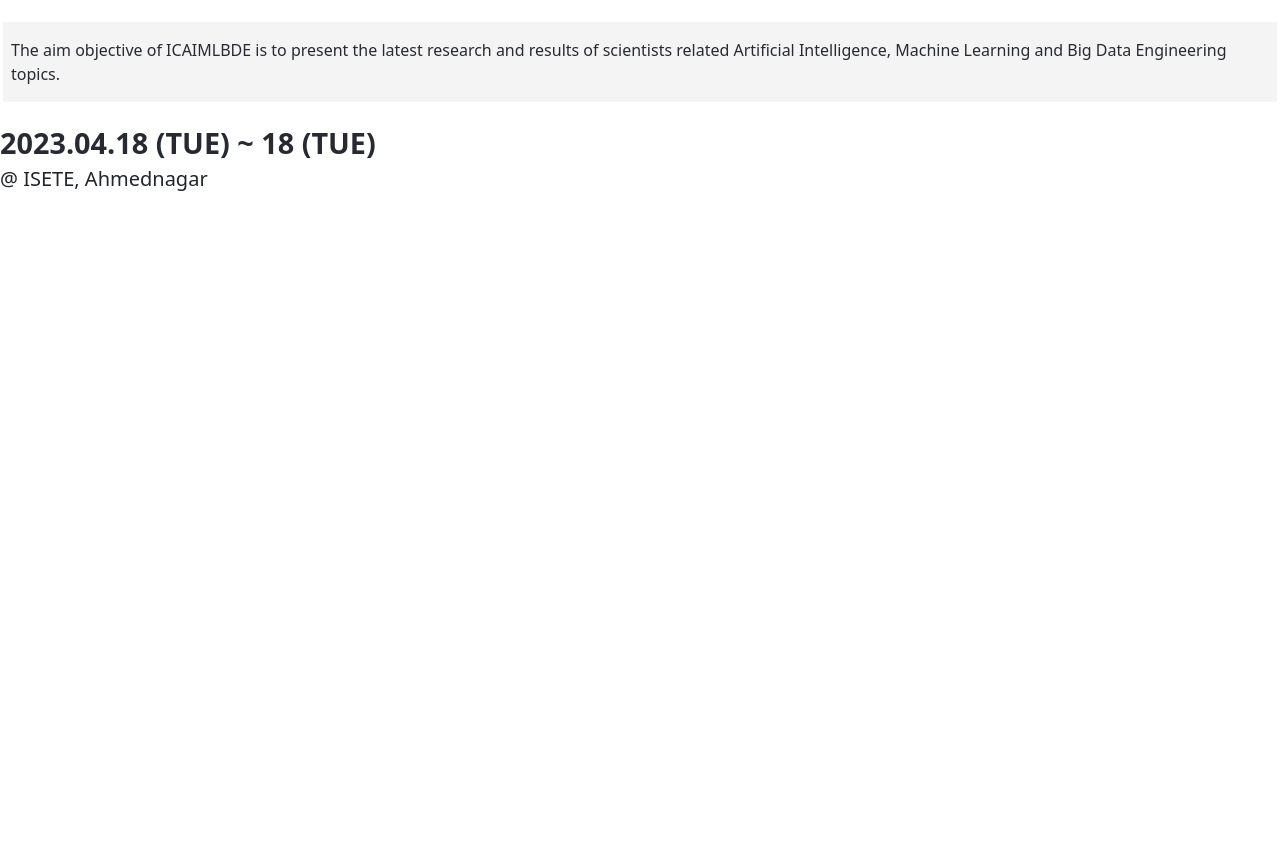
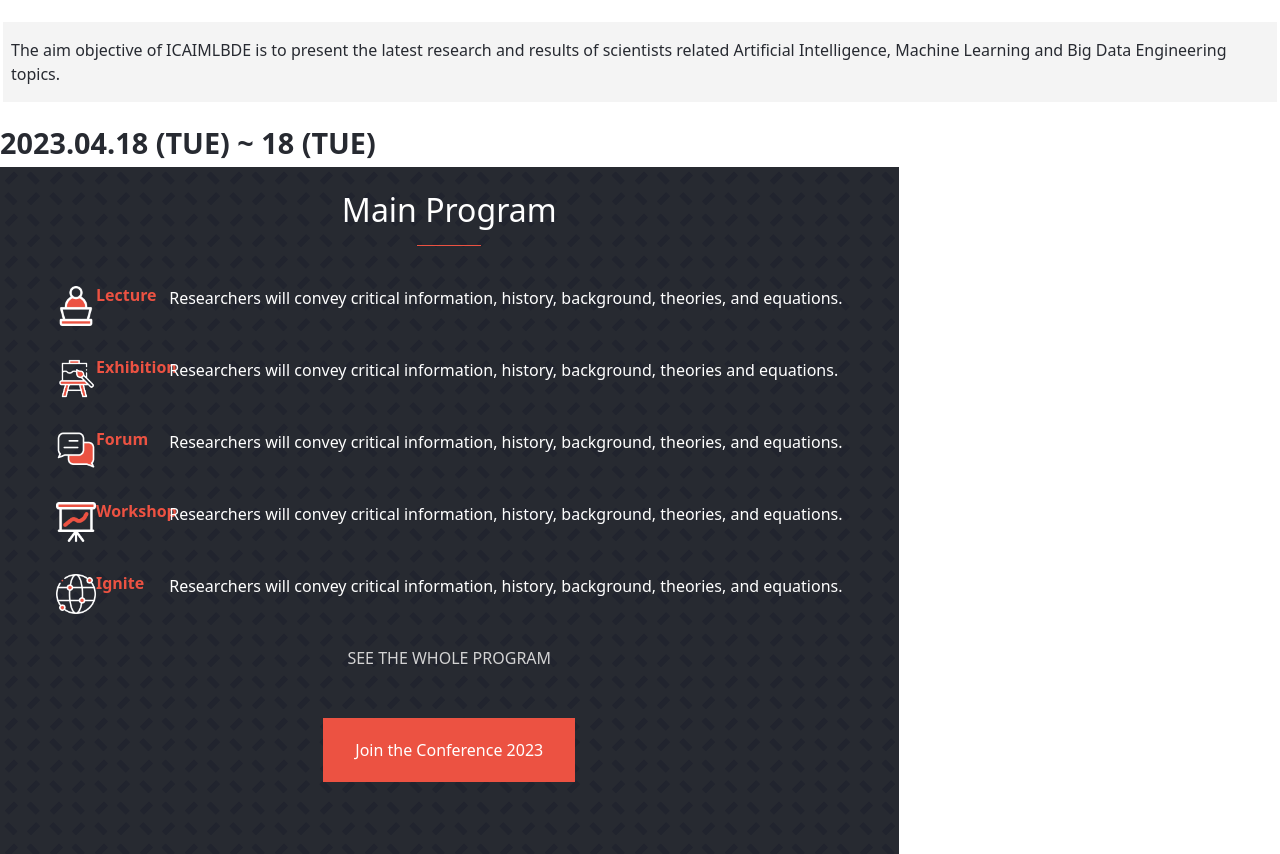
Before and after one commit to iamsjunaid/Conference, a website: page index.html in a window 1280 px wide. Shown: the part 633-1487 px from the top of the page. Before the commit the page ends 843 px from the top, so only its background shows below. Drawn offline with nearby package versions, Linux system fonts and the light colour scheme; a web font is replaced by a local one.

Commit message:
add program section

```diff
--- a/index.html
+++ b/index.html
@@ -54,7 +54,7 @@
     </header>
     <section class="main-section">
         <div class="mobile-bg-img-container">
-            <img src='./images/pexels-tara-winstead-8386433.jpg' alt="bg-img">
+            <img src='./images/bg-images/pexels-tara-winstead-8386433.jpg' alt="bg-img">
         </div>
         <div class="bg-image-container">
             <img src="./images/background-images/bg-01.svg" alt="bg-img" class="bg-img" id="bg-01" />
@@ -77,6 +77,55 @@
             <p class="venue">@ ISETE, Ahmednagar</p>
         </div>
     </section>
+    <section class="program-contents-container">
+        <h2 class="d-flex flex-column justify-content-center align-items-center">
+            Main Program <span class="underline"></span>
+        </h2>
+        <div class="program-details">
+            <div class="program-card d-flex">
+                <img src="./images/program-images/lecture.png" alt="lecture" />
+                <h3 class="brand-color">Lecture</h3>
+                <p class="m-0 card-desc">
+                    Researchers will convey critical information, history, background,
+                    theories, and equations.
+                </p>
+            </div>
+            <div class="program-card d-flex">
+                <img src="./images/program-images/exhibition.png" alt="exhibition" />
+                <h3 class="brand-color">Exhibition</h3>
+                <p class="m-0 card-desc">
+                    Researchers will convey critical information, history, background,
+                    theories and equations.
+                </p>
+            </div>
+            <div class="program-card d-flex">
+                <img src="./images/program-images/forum.png" alt="forum" />
+                <h3 class="brand-color">Forum</h3>
+                <p class="m-0 card-desc">
+                    Researchers will convey critical information, history, background,
+                    theories, and equations.
+                </p>
+            </div>
+            <div class="program-card d-flex">
+                <img src="./images/program-images/workshop.png" alt="workshop" />
+                <h3 class="brand-color">Workshop</h3>
+                <p class="m-0 card-desc">
+                    Researchers will convey critical information, history, background,
+                    theories, and equations.
+                </p>
+            </div>
+            <div class="program-card d-flex">
+                <img src="./images/program-images/ignite.png" alt="ignite" />
+                <h3 class="brand-color">Ignite</h3>
+                <p class="m-0 card-desc">
+                    Researchers will convey critical information, history, background,
+                    theories, and equations.
+                </p>
+            </div>
+        </div>
+        <a href="#" class="program-details-link">SEE THE WHOLE PROGRAM</a>
+        <button class="join-btn" type="button">Join the Conference 2023</button>
+    </section>
     <footer>
 
     </footer>
--- a/styles/style.css
+++ b/styles/style.css
@@ -23,7 +23,7 @@
     padding: 0;
     box-sizing: border-box;
     font-family: "lato", sans-serif;
-    color: black;
+    color: #fff;
 }
 
 .greet,
@@ -61,13 +61,65 @@
 .venue {
     font-size: 1.25em;
 }
+
 .date {
     font-weight: 900;
     font-size: 1.8em;
     color: #272a31;
 }
 
+.program-contents-container {
+    background-image: url('../images/bg-images/pattern_bg.png');
+    background-color: #272a31;
+    display: flex;
+    flex-direction: column;
+    padding: 1.5rem;
+    align-items: center;
+    position: absolute;
+    top: 100%;
+    color: #fff;
+}
 
+.program-content>h2 {
+    padding: 1.25em 0;
+    color: white;
+}
+
+.underline {
+    height: 1px;
+    background-color: #ec5242;
+    width: 2em;
+    margin-top: 0.5em;
+}
+
+.program-card {
+    margin: 2rem;
+}
+
+.program-card>img {
+    width: 2.5rem;
+}
+
+.program-card h3 {
+    font-size: 1em;
+    font-weight: 700;
+    width: 8ch;
+    color: var(--red);
+}
+
+.program-details-link {
+    color: var(--grey);
+    text-decoration: none;
+}
+
+.join-btn {
+    background: #ec5242;
+    margin: 3em;
+    border: none;
+    padding: 1.25em 2em;
+    font-size: 1em;
+    color: white;
+  }
 
 @media screen and (max-width: 768px) {
 
@@ -83,7 +135,7 @@
 
     header {
         top: 0%;
-        position: fixed;
+        position: absolute;
         z-index: 100;
     }
 
@@ -102,7 +154,7 @@
         /* background: (rgb(0,0,255,0.45),rgb(0,0,255,0.45),url('../images/pexels-tara-winstead-8386433.jpg')); */
         background-position: center;
         background-size: cover;
-        height: 100%;
+        /* height: 100%; */
         /* opacity: 0.7; */
         position: absolute;
     }
@@ -124,4 +176,21 @@
     .bg-image-container {
         display: none;
     }
+
+    .program-card {
+        flex-direction: row;
+        align-items: center;
+        margin: .5rem 0rem;
+        align-items: center;
+        padding: 0.7em;
+        color: #d3d3d3;
+        background-color: rgba(211, 211, 211, 0.1);
+        margin-bottom: 0.5em;
+        gap: 1em;
+    }
+
+    .card-desc {
+        font-size: 0.8em;
+        flex: 2;
+    }
 }
```
Also changed, not shown: images/20sp-women-ai1a-superJumbo.jpeg (deleted), images/bg-images/mobile-bg.jpg (renamed from images/mobile-bg.jpg), images/bg-images/pattern_bg.png (added), images/program-images/exhibition.png (added), images/program-images/forum.png (added), images/program-images/ignite.png (added), images/program-images/lecture.png (added), images/program-images/workshop.png (added), 4 other files.
